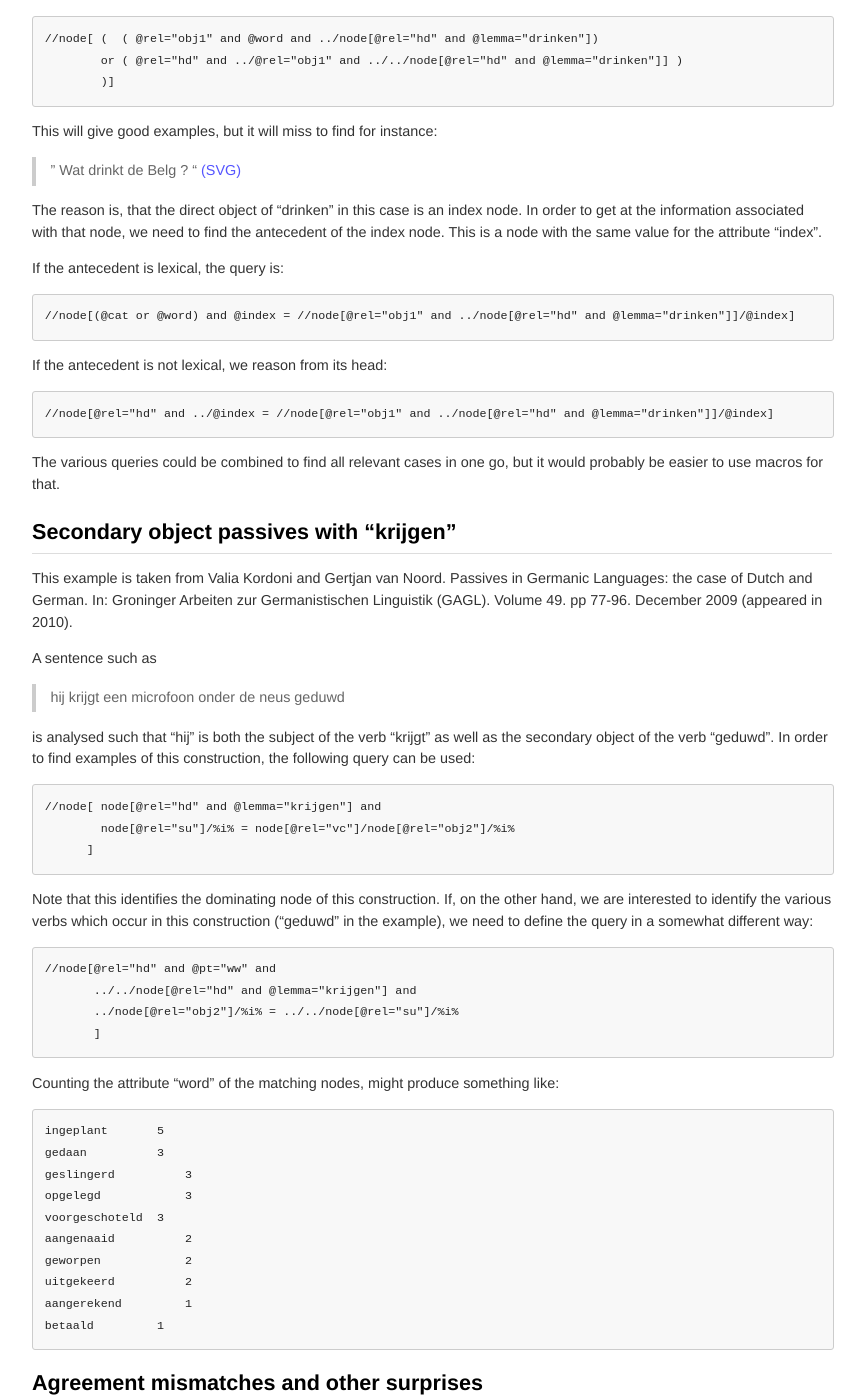
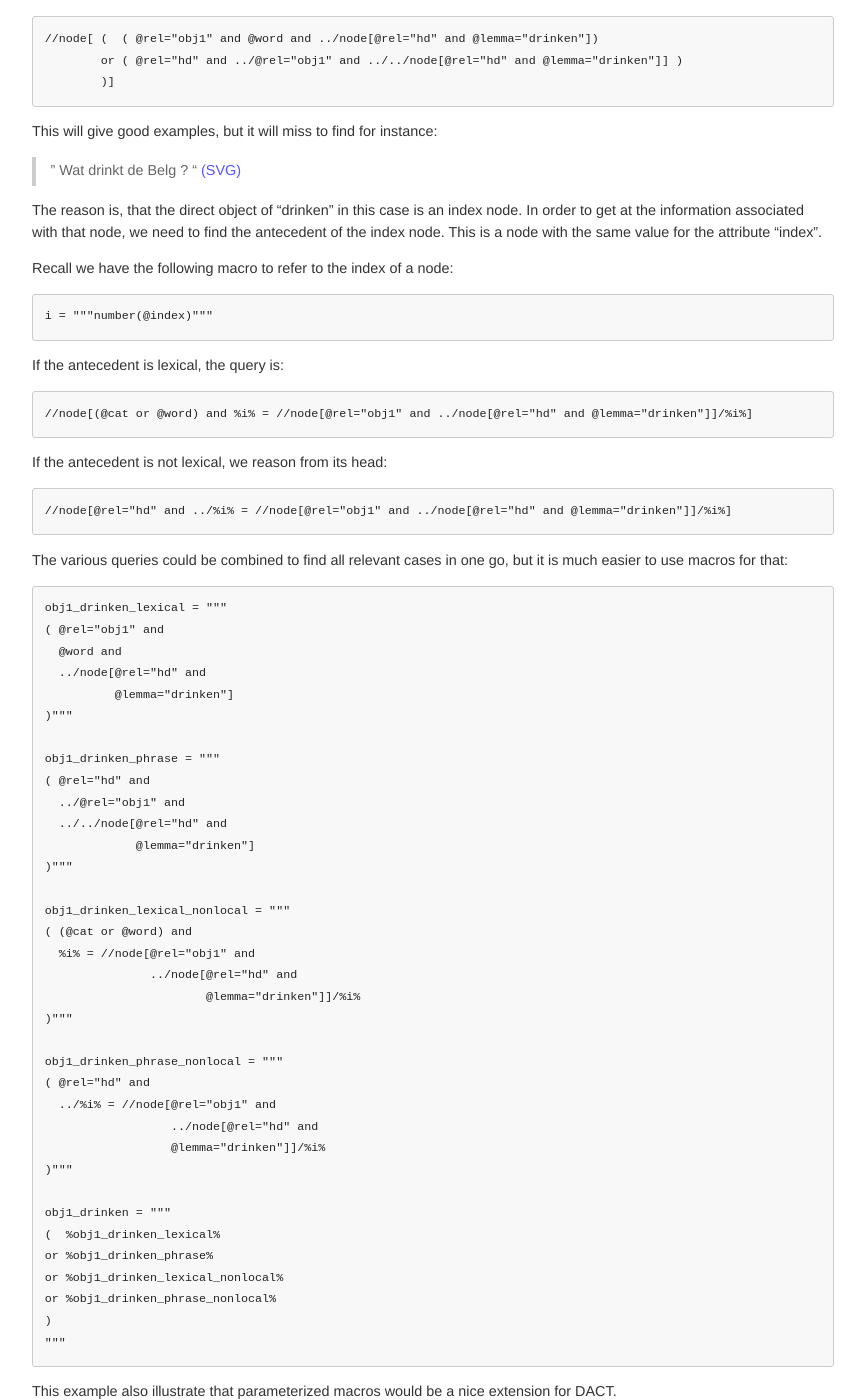
Before and after one commit to rug-compling/dact, a Jekyll site: the page built from cookbook/index.md, in a window 1280 px wide and 1400 px high, scrolled down 10397 px. Shown: the whole window, without its empty margins (208-1073 px from the left). Built offline with Jekyll 4.4.1, drawn with Linux system fonts in a browser that asks for light colours.

Commit message:
Update cookbook/index.md
updated example obj1/drinken with macros

```diff
--- a/cookbook/index.md
+++ b/cookbook/index.md
@@ -495,16 +495,59 @@ The reason is, that the direct object of  "drinken" in this case is an index nod
 information associated with that node, we need to find the antecedent of the index node. This is a node with
 the same value for the attribute "index".
 
+Recall we have the following macro to refer to the index of a node:
+
+    i = """number(@index)"""
+
 If the antecedent is lexical, the query is:
 
-    //node[(@cat or @word) and @index = //node[@rel="obj1" and ../node[@rel="hd" and @lemma="drinken"]]/@index]
+    //node[(@cat or @word) and %i% = //node[@rel="obj1" and ../node[@rel="hd" and @lemma="drinken"]]/%i%]
 
 If the antecedent is not lexical, we reason from its head:
 
-    //node[@rel="hd" and ../@index = //node[@rel="obj1" and ../node[@rel="hd" and @lemma="drinken"]]/@index]
+    //node[@rel="hd" and ../%i% = //node[@rel="obj1" and ../node[@rel="hd" and @lemma="drinken"]]/%i%]
 
-The various queries could be combined to find all relevant cases in one go, but it would probably be easier
-to use macros for that.
+The various queries could be combined to find all relevant cases in one go, but it is much easier
+to use macros for that:
+
+
+    obj1_drinken_lexical = """
+    ( @rel="obj1" and
+      @word and
+      ../node[@rel="hd" and
+              @lemma="drinken"]
+    )"""
+
+    obj1_drinken_phrase = """
+    ( @rel="hd" and
+      ../@rel="obj1" and
+      ../../node[@rel="hd" and
+                 @lemma="drinken"]
+    )"""
+
+    obj1_drinken_lexical_nonlocal = """
+    ( (@cat or @word) and
+      %i% = //node[@rel="obj1" and
+                   ../node[@rel="hd" and
+                           @lemma="drinken"]]/%i%
+    )"""
+
+    obj1_drinken_phrase_nonlocal = """
+    ( @rel="hd" and
+      ../%i% = //node[@rel="obj1" and
+                      ../node[@rel="hd" and
+                      @lemma="drinken"]]/%i%
+    )"""
+
+    obj1_drinken = """
+    (  %obj1_drinken_lexical%
+    or %obj1_drinken_phrase%
+    or %obj1_drinken_lexical_nonlocal%
+    or %obj1_drinken_phrase_nonlocal%
+    )
+    """
+
+This example also illustrate that parameterized macros would be a nice extension for DACT.
 
 ## Secondary object passives with "krijgen"
 
```
